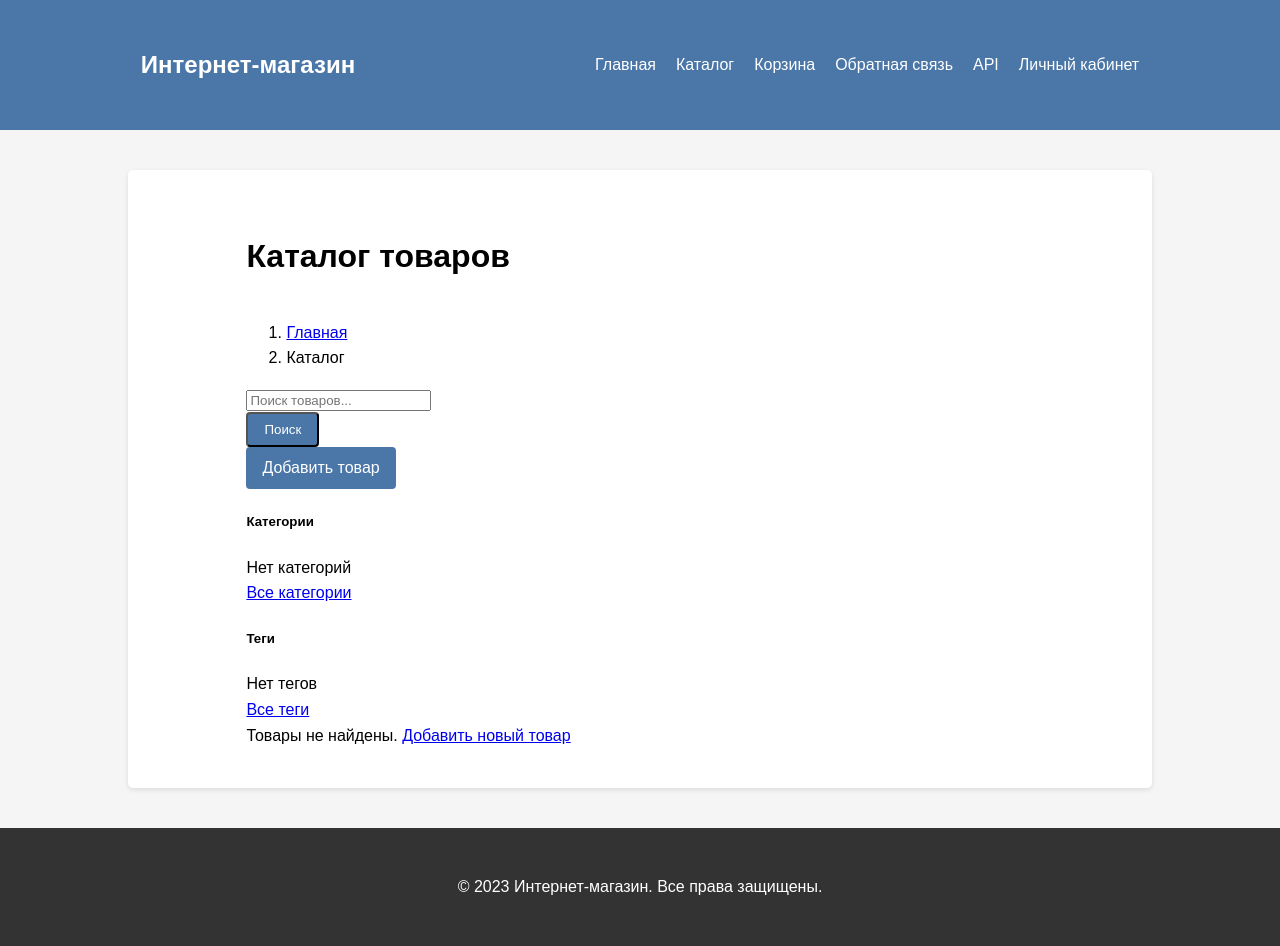
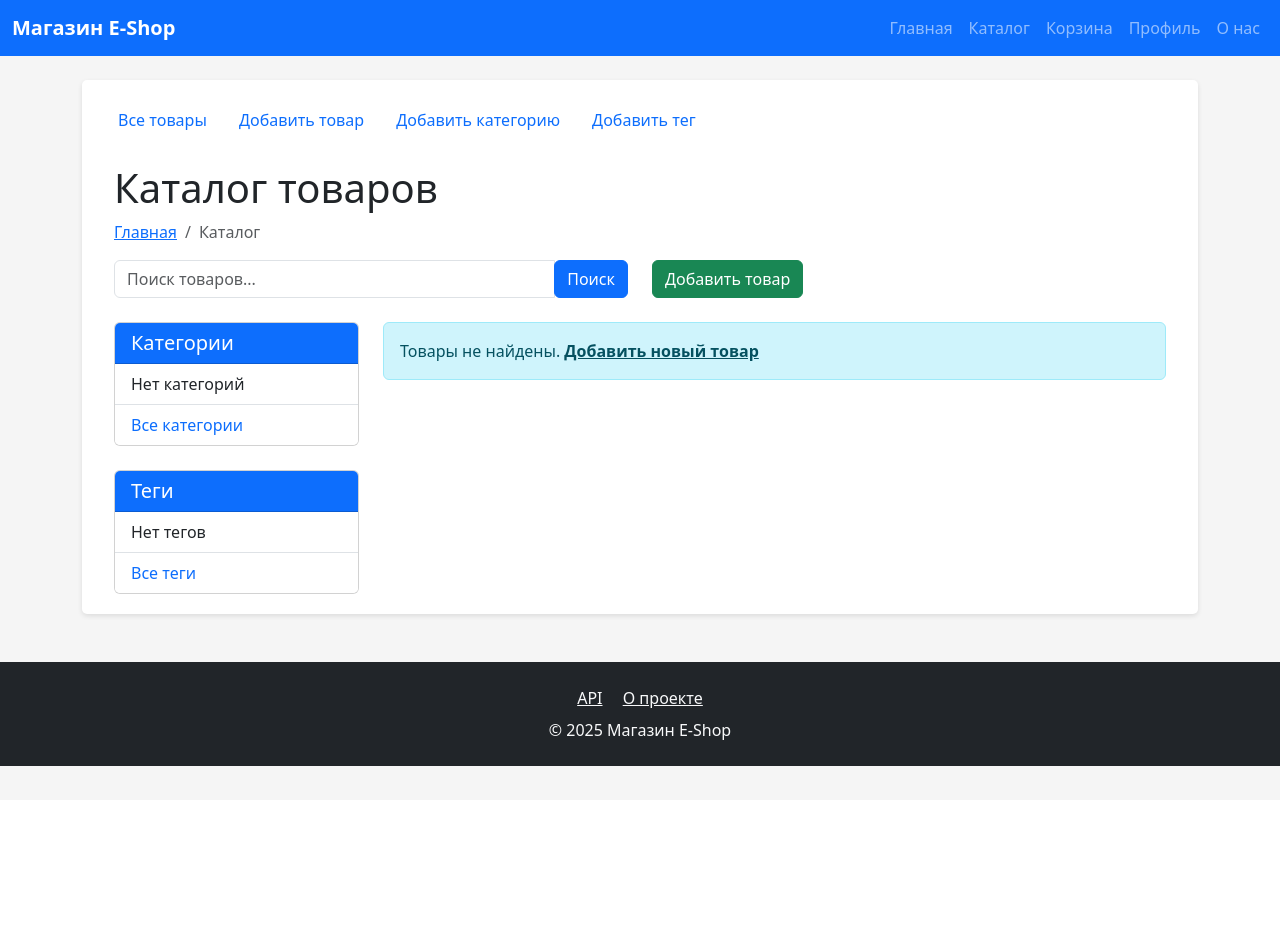
Before and after one commit to amarockstarpopstar/django-project, a Django app: page /catalog/ in a window 1280 px wide. After the commit the page ends 766 px from the top, so only its background shows below. Run offline with Django 5.2, Linux system fonts and the light colour scheme; data that the repository does not hold is empty.

Commit message:
practice 3

```diff
--- /dev/null
+++ b/myproject/eshop/templates/eshop/_footer.html
@@ -0,0 +1,10 @@
+<!-- Footer component with links -->
+<footer class="bg-dark text-light py-4 mt-5">
+  <div class="container text-center">
+    <nav class="mb-2">
+      <a href="/api/" class="text-light me-3">API</a>
+      <a href="/about/" class="text-light">О проекте</a>
+    </nav>
+    <div>&copy; 2025 Магазин E-Shop</div>
+  </div>
+</footer>
--- /dev/null
+++ b/myproject/eshop/templates/eshop/_header.html
@@ -0,0 +1,18 @@
+<!-- Header component with navigation links -->
+<nav class="navbar navbar-expand-lg navbar-dark bg-primary mb-4">
+  <div class="container-fluid">
+    <a class="navbar-brand fw-bold" href="/">Магазин E-Shop</a>
+    <button class="navbar-toggler" type="button" data-bs-toggle="collapse" data-bs-target="#mainNavbar" aria-controls="mainNavbar" aria-expanded="false" aria-label="Toggle navigation">
+      <span class="navbar-toggler-icon"></span>
+    </button>
+    <div class="collapse navbar-collapse" id="mainNavbar">
+      <ul class="navbar-nav ms-auto mb-2 mb-lg-0">
+        <li class="nav-item"><a class="nav-link" href="/">Главная</a></li>
+        <li class="nav-item"><a class="nav-link" href="/catalog/">Каталог</a></li>
+        <li class="nav-item"><a class="nav-link" href="/cart/">Корзина</a></li>
+        <li class="nav-item"><a class="nav-link" href="/profile/">Профиль</a></li>
+        <li class="nav-item"><a class="nav-link" href="/about/">О нас</a></li>
+      </ul>
+    </div>
+  </div>
+</nav>
--- /dev/null
+++ b/myproject/eshop/templates/eshop/_nav.html
@@ -0,0 +1,7 @@
+<!-- Navigation component for catalog subroutes -->
+<nav class="nav nav-pills mb-4">
+  <a class="nav-link" href="/catalog/">Все товары</a>
+  <a class="nav-link" href="/add_product/">Добавить товар</a>
+  <a class="nav-link" href="/add_category/">Добавить категорию</a>
+  <a class="nav-link" href="/add_tag/">Добавить тег</a>
+</nav>
--- a/myproject/eshop/templates/eshop/base.html
+++ b/myproject/eshop/templates/eshop/base.html
@@ -4,46 +4,11 @@
     <meta charset="UTF-8">
     <meta name="viewport" content="width=device-width, initial-scale=1.0">
     <title>{% if title %}{{ title }} - Интернет-магазин{% else %}Интернет-магазин{% endif %}</title>
+    <!-- Bootstrap 5 CDN -->
+    <link href="https://cdn.jsdelivr.net/npm/bootstrap@5.3.3/dist/css/bootstrap.min.css" rel="stylesheet">
     <style>
         body {
-            font-family: 'Arial', sans-serif;
-            line-height: 1.6;
-            margin: 0;
-            padding: 0;
             background-color: #f5f5f5;
-        }
-        .container {
-            width: 80%;
-            margin: 0 auto;
-            padding: 20px;
-        }
-        header {
-            background-color: #4a76a8;
-            color: white;
-            padding: 1rem;
-        }
-        nav {
-            display: flex;
-            justify-content: space-between;
-            align-items: center;
-        }
-        .logo {
-            font-size: 1.5rem;
-            font-weight: bold;
-        }
-        .nav-links {
-            display: flex;
-            list-style: none;
-        }
-        .nav-links li {
-            margin-left: 20px;
-        }
-        .nav-links a {
-            color: white;
-            text-decoration: none;
-        }
-        .nav-links a:hover {
-            text-decoration: underline;
         }
         .content {
             background-color: white;
@@ -52,51 +17,32 @@
             box-shadow: 0 2px 5px rgba(0,0,0,0.1);
             margin-top: 20px;
         }
-        footer {
-            text-align: center;
-            margin-top: 20px;
-            padding: 10px;
-            background-color: #333;
+        .btn-main {
+            background-color: #4a76a8;
             color: white;
         }
-        .btn {
-            display: inline-block;
-            background-color: #4a76a8;
+        .btn-main:hover {
+            background-color: #3d6293;
             color: white;
-            padding: 8px 16px;
-            text-decoration: none;
-            border-radius: 4px;
-        }
-        .btn:hover {
-            background-color: #3d6293;
         }
     </style>
 </head>
 <body>
-    <header>
-        <nav class="container">
-            <div class="logo">Интернет-магазин</div>
-            <ul class="nav-links">
-                <li><a href="{% url 'home' %}">Главная</a></li>
-                <li><a href="{% url 'catalog' %}">Каталог</a></li>
-                <li><a href="{% url 'cart' %}">Корзина</a></li>
-                <li><a href="{% url 'about' %}">Обратная связь</a></li>
-                <li><a href="{% url 'api_docs' %}">API</a></li>
-                <li><a href="{% url 'profile' %}">Личный кабинет</a></li>
-            </ul>
-        </nav>
-    </header>
-
+    {% include 'eshop/_header.html' %}
     <div class="container">
         <div class="content">
-            {% block content %}{% endblock %}
+            <div id="navigation">
+                {% block nav %}{% endblock %}
+            </div>
+            <div id="extra">
+                {% block extra %}{% endblock %}
+            </div>
+            <main>
+                {% block content %}{% endblock %}
+            </main>
         </div>
     </div>
-
-    <footer>
-        <div class="container">
-            <p>&copy; 2023 Интернет-магазин. Все права защищены.</p>
-        </div>
-    </footer>
+    {% include 'eshop/_footer.html' %}
+    <script src="https://cdn.jsdelivr.net/npm/bootstrap@5.3.3/dist/js/bootstrap.bundle.min.js"></script>
 </body>
 </html>
--- a/myproject/eshop/templates/eshop/catalog.html
+++ b/myproject/eshop/templates/eshop/catalog.html
@@ -1,4 +1,10 @@
 {% extends 'eshop/base.html' %}
+
+{% block title %}Каталог товаров{% endblock %}
+
+{% block nav %}
+    {% include 'eshop/_nav.html' %}
+{% endblock %}
 
 {% block content %}
 <div class="container mt-4">
```
